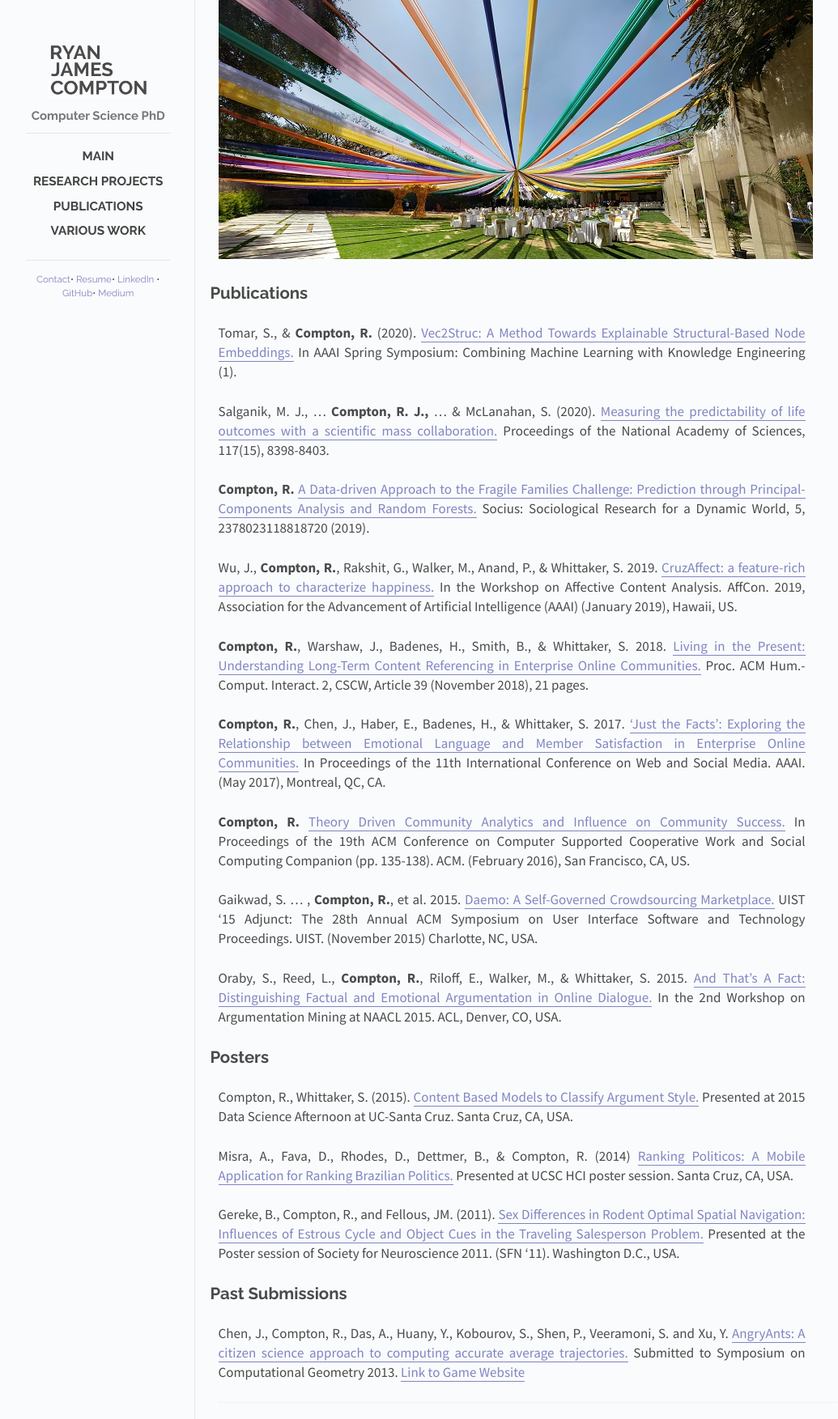
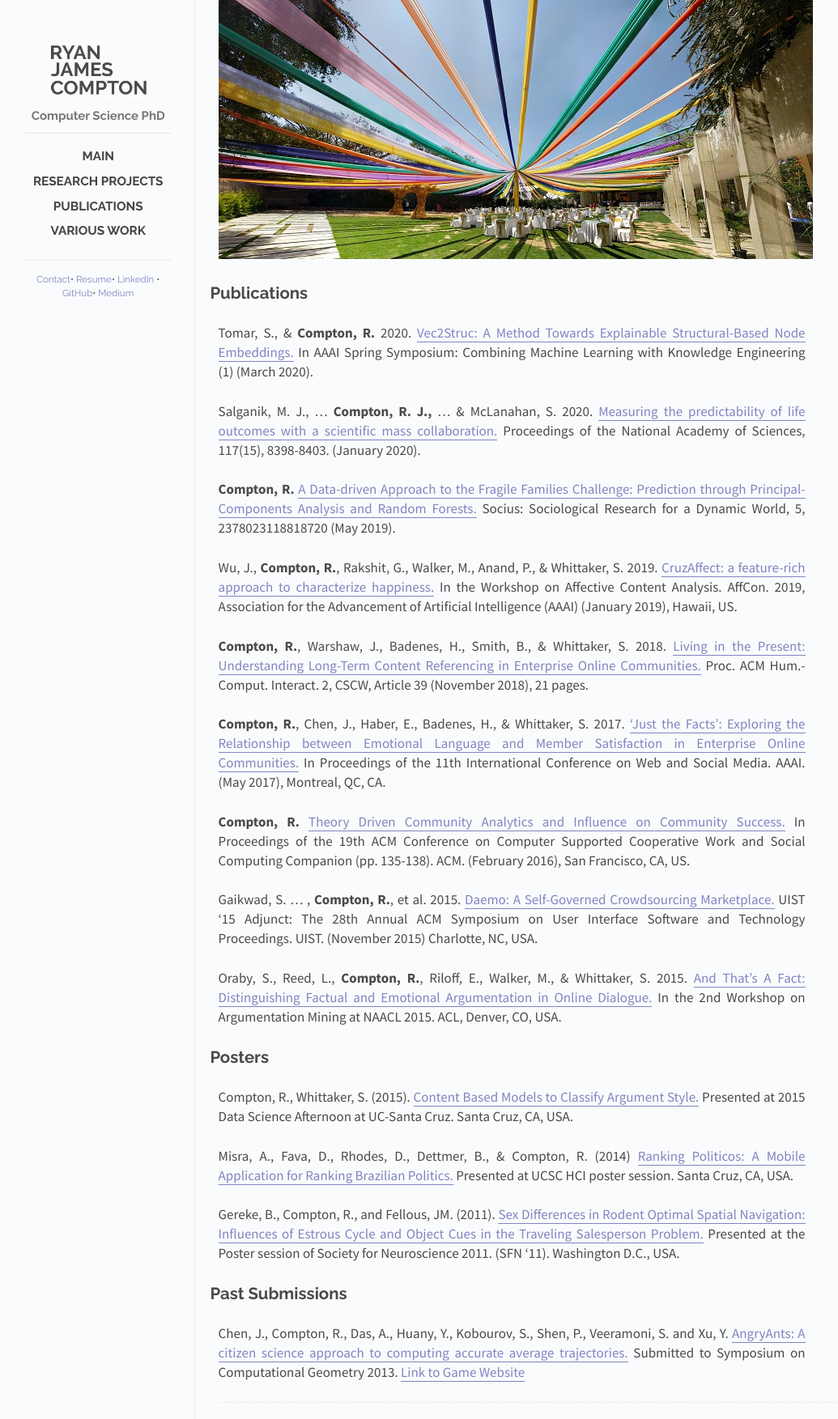
Before and after one commit to rcompt/rcompt.github.io, a Jekyll site: the page built from _posts/2018-10-02-Publications.md, in a window 1280 px wide. Shown: the whole page at 81% size, without its empty margins (118-1153 px from the left). Built offline with Jekyll 4.4.1, drawn with Linux system fonts in a browser that asks for light colours; Markdown is read by kramdown in place of the engine named in the settings.

Commit message:
Update 2018-10-02-Publications.md

```diff
--- a/_posts/2018-10-02-Publications.md
+++ b/_posts/2018-10-02-Publications.md
@@ -7,11 +7,11 @@ categories: posts
 
 ## Publications
 
-Tomar, S., & **Compton, R.** (2020). [Vec2Struc: A Method Towards Explainable Structural-Based Node Embeddings.](http://ceur-ws.org/Vol-2600/short2.pdf) In AAAI Spring Symposium: Combining Machine Learning with Knowledge Engineering (1).
+Tomar, S., & **Compton, R.** 2020. [Vec2Struc: A Method Towards Explainable Structural-Based Node Embeddings.](http://ceur-ws.org/Vol-2600/short2.pdf) In AAAI Spring Symposium: Combining Machine Learning with Knowledge Engineering (1) (March 2020).
 
-Salganik, M. J., ... **Compton, R. J.,** ... & McLanahan, S. (2020). [Measuring the predictability of life outcomes with a scientific mass collaboration.](https://www.pnas.org/content/117/15/8398?etcc_med=newsletter&etcc_cmp=nl_algoethik_17907&etcc_plc=aufmacher&etcc_grp=&utm_source=TrendMD&utm_medium=cpc&utm_campaign=Proc_Natl_Acad_Sci_U_S_A_TrendMD_1) Proceedings of the National Academy of Sciences, 117(15), 8398-8403.
+Salganik, M. J., ... **Compton, R. J.,** ... & McLanahan, S. 2020. [Measuring the predictability of life outcomes with a scientific mass collaboration.](https://www.pnas.org/content/117/15/8398?etcc_med=newsletter&etcc_cmp=nl_algoethik_17907&etcc_plc=aufmacher&etcc_grp=&utm_source=TrendMD&utm_medium=cpc&utm_campaign=Proc_Natl_Acad_Sci_U_S_A_TrendMD_1) Proceedings of the National Academy of Sciences, 117(15), 8398-8403. (January 2020).
 
-**Compton, R.** [A Data-driven Approach to the Fragile Families Challenge: Prediction through Principal-Components Analysis and Random Forests.](https://users.soe.ucsc.edu/~rcompton/Papers/DataDriven_FFChallenge.pdf) Socius: Sociological Research for a Dynamic World, 5, 2378023118818720 (2019).
+**Compton, R.** [A Data-driven Approach to the Fragile Families Challenge: Prediction through Principal-Components Analysis and Random Forests.](https://users.soe.ucsc.edu/~rcompton/Papers/DataDriven_FFChallenge.pdf) Socius: Sociological Research for a Dynamic World, 5, 2378023118818720 (May 2019).
 
 Wu, J., **Compton, R.**, Rakshit, G., Walker, M., Anand, P., & Whittaker, S. 2019. [CruzAffect: a feature-rich approach to characterize happiness.](https://arxiv.org/abs/1902.06024) In the Workshop on Affective Content Analysis. AffCon. 2019, Association for the Advancement of Artificial Intelligence (AAAI) (January 2019), Hawaii, US.
 
```
